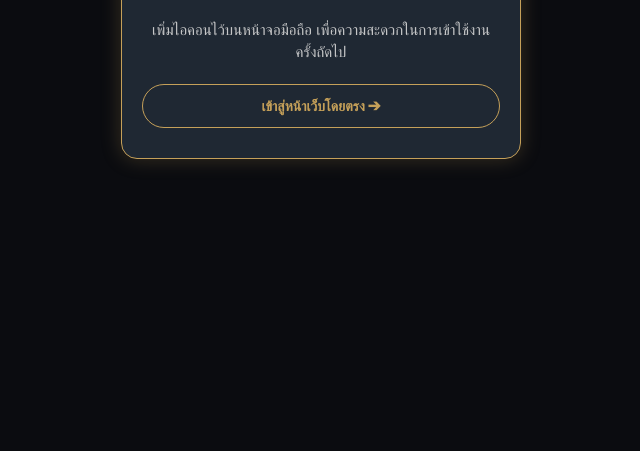
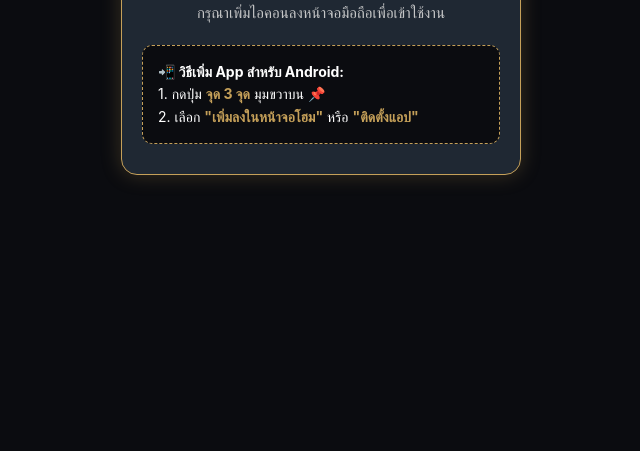
Before and after one commit to whoh968-design/Home, a plain HTML site: page index.html in a window 1280 px wide. Shown: the part 349-800 px from the top of the page, without its empty margins (319-959 px from the left). Drawn offline with Linux system fonts and the light colour scheme.

Commit message:
Add files via upload

```diff
--- a/index.html
+++ b/index.html
@@ -3,9 +3,8 @@
 <head>
     <meta charset="UTF-8">
     <meta name="viewport" content="width=device-width, initial-scale=1.0">
-    <title>ทางลัดเข้าสู่ระบบ</title>
+    <title>เพิ่ม App ไว้หน้าจอ</title>
 
-    <!-- แท็กตั้งค่า PWA และ Web App -->
     <meta name="mobile-web-app-capable" content="yes">
     <meta name="apple-mobile-web-app-capable" content="yes">
     <meta name="apple-mobile-web-app-status-bar-style" content="black-translucent">
@@ -38,7 +37,6 @@
         h2 { color: #c5a059; margin-top: 0; font-size: 22px; }
         p { color: #c5c6c7; font-size: 15px; line-height: 1.5; margin-bottom: 20px; }
 
-        /* ปุ่มสำหรับ Android */
         .btn-install {
             background: linear-gradient(135deg, #d4af37, #c5a059);
             color: #000000;
@@ -53,24 +51,8 @@
             box-shadow: 0 4px 12px rgba(212, 175, 55, 0.3);
             display: none;
         }
-        .btn-install:active { transform: scale(0.98); }
 
-        /* ปุ่มเข้าเว็บทันที */
-        .btn-direct {
-            display: block;
-            background: transparent;
-            color: #c5a059;
-            border: 1px solid #c5a059;
-            padding: 12px 20px;
-            font-size: 14px;
-            border-radius: 30px;
-            text-decoration: none;
-            margin-top: 15px;
-            font-weight: bold;
-        }
-
-        /* กล่องคำแนะนำสำหรับ iOS */
-        .ios-instruction {
+        .instruction-box {
             display: none;
             background: #0b0c10;
             border: 1px dashed #c5a059;
@@ -81,68 +63,85 @@
             font-size: 14px;
             line-height: 1.6;
         }
-        .ios-instruction span { color: #c5a059; font-weight: bold; }
+        .instruction-box span { color: #c5a059; font-weight: bold; }
     </style>
 </head>
 <body>
 
 <div class="container">
-    <h2>📌 ทางลัดเข้าใช้งาน</h2>
-    <p>เพิ่มไอคอนไว้บนหน้าจอมือถือ เพื่อความสะดวกในการเข้าใช้งานครั้งถัดไป</p>
+    <h2>📌 เพิ่ม App ไว้หน้าจอ</h2>
+    <p>กรุณาเพิ่มไอคอนลงหน้าจอมือถือเพื่อเข้าใช้งาน</p>
 
     <!-- ปุ่มติดตั้งสำหรับ Android -->
-    <button id="installBtn" class="btn-install">📲 กดเพิ่มลงหน้าจอโฮม</button>
+    <button id="installBtn" class="btn-install">📲 กดเพิ่ม App ไว้หน้าจอ</button>
+
+    <!-- คำแนะนำสำหรับ Android (แสดงกรณีเบราว์เซอร์ไม่ซัพพอร์ตปุ่มกด) -->
+    <div id="androidBox" class="instruction-box">
+        <strong>📲 วิธีเพิ่ม App สำหรับ Android:</strong><br>
+        1. กดปุ่ม <span>จุด 3 จุด</span> มุมขวาบน 📌<br>
+        2. เลือก <span>"เพิ่มลงในหน้าจอโฮม"</span> หรือ <span>"ติดตั้งแอป"</span>
+    </div>
 
     <!-- คำแนะนำสำหรับ iOS (iPhone) -->
-    <div id="iosBox" class="ios-instruction">
-        <strong>📲 วิธีเพิ่มลงหน้าจอสำหรับ iPhone:</strong><br>
+    <div id="iosBox" class="instruction-box">
+        <strong>📲 วิธีเพิ่ม App สำหรับ iPhone:</strong><br>
         1. กดปุ่ม <span>แชร์</span> ด้านล่าง (รูปสี่เหลี่ยมลูกศรชี้ขึ้น ⬆️)<br>
         2. เลื่อนลงมาเลือก <span>"เพิ่มไปยังหน้าจอโฮม"</span><br>
         3. กด <span>"เพิ่ม"</span> มุมขวาบน
     </div>
-
-    <!-- ปุ่มทางเลือกเข้าเว็บทันที -->
-    <a href="https://www.blebets.net/site/home" class="btn-direct">เข้าสู่หน้าเว็บโดยตรง ➔</a>
 </div>
 
 <script>
     const targetUrl = "https://www.blebets.net/site/home";
     let deferredPrompt;
+
     const installBtn = document.getElementById('installBtn');
     const iosBox = document.getElementById('iosBox');
+    const androidBox = document.getElementById('androidBox');
 
-    const isIOS = /iPad|iPhone|iPod/.test(navigator.userAgent) && !window.MSStream;
+    const ua = navigator.userAgent || navigator.vendor || window.opera;
+    const isLINE = /Line/i.test(ua);
+    const isIOS = /iPad|iPhone|iPod/.test(ua) && !window.MSStream;
     const isStandalone = window.matchMedia('(display-mode: standalone)').matches || window.navigator.standalone;
 
-    // หากเปิดผ่านไอคอนบนหน้าจอโฮมแล้ว ให้ส่งไปที่หน้าหลักทันที
+    // หากเปิดจากไอคอนหน้าจอโฮมแล้ว ให้พาไปหน้าหลักทันที
     if (isStandalone) {
         window.location.href = targetUrl;
     }
 
-    // ตรวจจับ Android / Chrome
-    window.addEventListener('beforeinstallprompt', (e) => {
-        e.preventDefault();
-        deferredPrompt = e;
-        installBtn.style.display = 'block';
-    });
+    // กรณีเปิดใน LINE บน Android สั่งให้เด้งออกไปเปิดบน Chrome อัตโนมัติ
+    if (isLINE && !isIOS && !isStandalone) {
+        const currentUrl = window.location.href;
+        window.location.href = "intent://" + currentUrl.replace(/^https?:\/\//, "") + "#Intent;scheme=https;package=com.android.chrome;end";
+    }
+
+    // ทำงานปกติเมื่ออยู่นอก LINE
+    if (!isIOS && !isStandalone) {
+        androidBox.style.display = 'block';
+
+        window.addEventListener('beforeinstallprompt', (e) => {
+            e.preventDefault();
+            deferredPrompt = e;
+            androidBox.style.display = 'none';
+            installBtn.style.display = 'block';
+        });
+    }
+
+    if (isIOS && !isStandalone) {
+        iosBox.style.display = 'block';
+    }
 
     installBtn.addEventListener('click', () => {
         if (deferredPrompt) {
             deferredPrompt.prompt();
             deferredPrompt.userChoice.then((choice) => {
                 if (choice.outcome === 'accepted') {
-                    // เมื่อเพิ่มสำเร็จ พาไปยังหน้าหลัก
                     window.location.href = targetUrl;
                 }
                 deferredPrompt = null;
             });
         }
     });
-
-    // ตรวจจับ iOS (iPhone)
-    if (isIOS && !isStandalone) {
-        iosBox.style.display = 'block';
-    }
 </script>
 
 </body>
```
